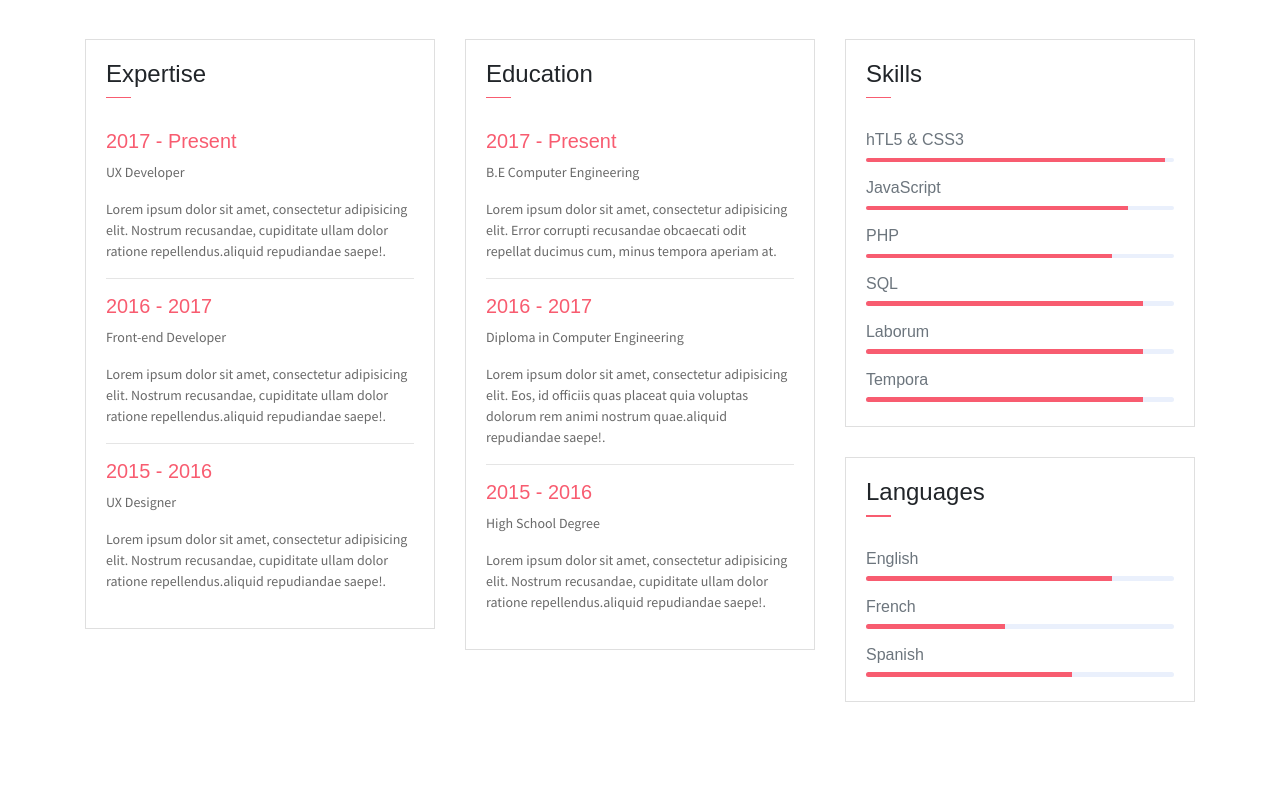
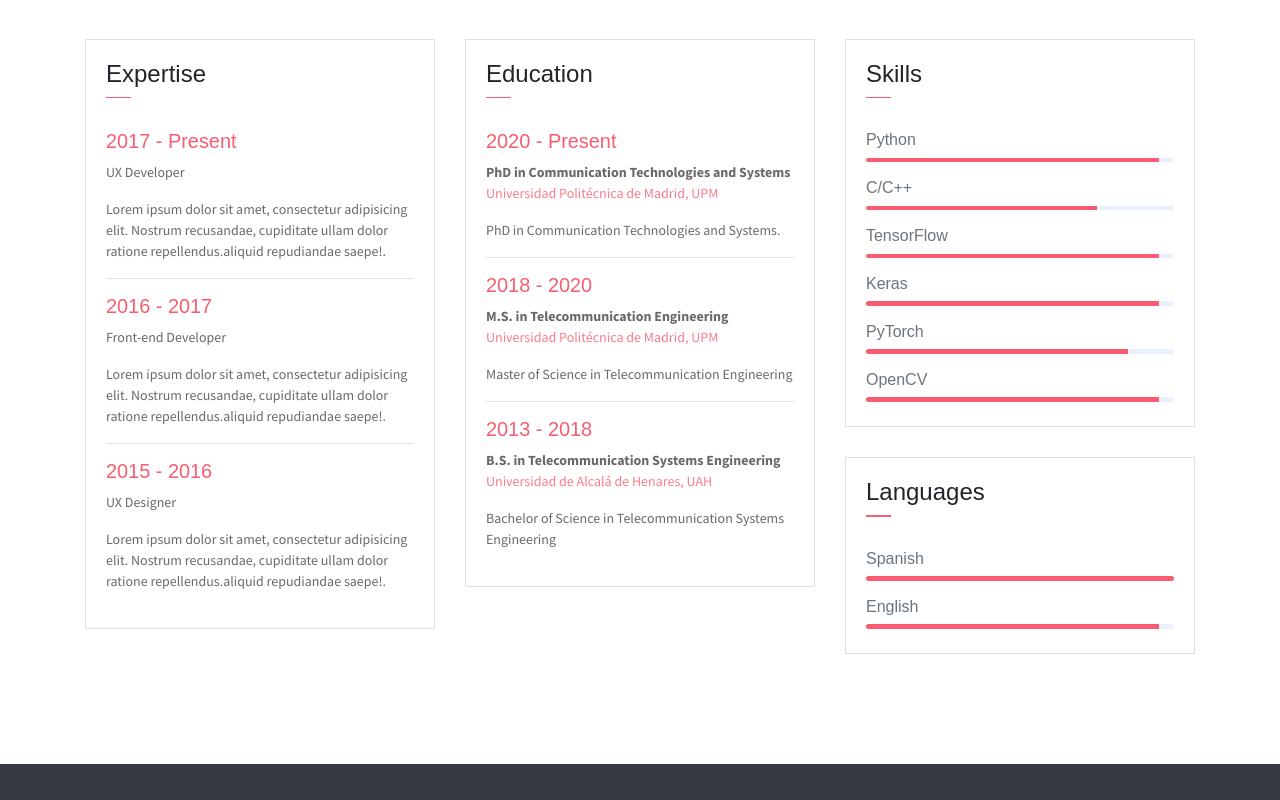
Before and after one commit to MarcosRodrigoT/marcosrodrigot.github.io, a website: page public_html/index.html in a window 1280 px wide. Shown: the part 1300-2100 px from the top of the page. Drawn offline with Linux system fonts and the light colour scheme; some packages are replaced by stand-ins of ours.

Commit message:
make changes

```diff
--- a/public_html/index.html
+++ b/public_html/index.html
@@ -123,7 +123,7 @@
         </div>
     </div>
 
-    <!--Resume Section-->
+    <!-- Resume Section -->
     <section class="section" id="resume">
         <div class="container">
             <h2 class="mb-5"><span class="text-danger">My</span> Resume</h2>
@@ -160,18 +160,17 @@
                             </div>
                         </div>
                         <div class="card-body">
-                            <h6 class="title text-danger">2017 - Present</h6>
-                            <P>B.E Computer Engineering</P>
-                            <P class="subtitle">Lorem ipsum dolor sit amet, consectetur adipisicing elit. Error corrupti recusandae obcaecati odit repellat ducimus cum, minus tempora aperiam at.</P>
+                            <h6 class="title text-danger">2020 - Present</h6>
+                            <P><strong>PhD in Communication Technologies and Systems</strong><br><span class="university">Universidad Politécnica de Madrid, UPM</span></P>
+                            <P class="subtitle">PhD in Communication Technologies and Systems.</P>
                             <hr>
-                            <h6 class="title text-danger">2016 - 2017</h6>
-                            <P>Diploma in Computer Engineering</P>
-                            <P class="subtitle">Lorem ipsum dolor sit amet, consectetur adipisicing elit. Eos, id officiis quas placeat quia voluptas dolorum rem animi nostrum quae.aliquid repudiandae saepe!.</P>
+                            <h6 class="title text-danger">2018 - 2020</h6>
+                            <P><strong>M.S. in Telecommunication Engineering</strong><br><span class="university">Universidad Politécnica de Madrid, UPM</span></P>
+                            <P class="subtitle">Master of Science in Telecommunication Engineering</P>
                             <hr>
-                            <h6 class="title text-danger">2015 - 2016</h6>
-                            <P>High School Degree</P>
-                            <P class="subtitle">Lorem ipsum dolor sit amet, consectetur adipisicing elit. Nostrum recusandae, cupiditate ullam dolor ratione repellendus.aliquid repudiandae saepe!.</P>
-
+                            <h6 class="title text-danger">2013 - 2018</h6>
+                            <P><strong>B.S. in Telecommunication Systems Engineering</strong><br><span class="university">Universidad de Alcalá de Henares, UAH</span></P>
+                            <P class="subtitle">Bachelor of Science in Telecommunication Systems Engineering</P>
                         </div>
                     </div>
                 </div>
@@ -184,29 +183,29 @@
                             </div>
                         </div>
                         <div class="card-body pb-2">
-                           <h6>hTL5 &amp; CSS3</h6>
+                           <h6>Python</h6>
                             <div class="progress mb-3">
-                                <div class="progress-bar bg-danger" role="progressbar" style="width: 97%" aria-valuenow="25" aria-valuemin="0" aria-valuemax="100"></div>
+                                <div class="progress-bar bg-danger" role="progressbar" style="width: 95%" aria-valuenow="25" aria-valuemin="0" aria-valuemax="100"></div>
                             </div>
-                            <h6>JavaScript</h6>
+                            <h6>C/C++</h6>
                             <div class="progress mb-3">
-                                <div class="progress-bar bg-danger" role="progressbar" style="width: 85%" aria-valuenow="25" aria-valuemin="0" aria-valuemax="100"></div>
+                                <div class="progress-bar bg-danger" role="progressbar" style="width: 75%" aria-valuenow="25" aria-valuemin="0" aria-valuemax="100"></div>
                             </div>
-                            <h6>PHP</h6>
+                            <h6>TensorFlow</h6>
                             <div class="progress mb-3">
-                                <div class="progress-bar bg-danger" role="progressbar" style="width: 80%" aria-valuenow="50" aria-valuemin="0" aria-valuemax="100"></div>
+                                <div class="progress-bar bg-danger" role="progressbar" style="width: 95%" aria-valuenow="50" aria-valuemin="0" aria-valuemax="100"></div>
                             </div>
-                            <h6>SQL</h6>
+                            <h6>Keras</h6>
                             <div class="progress mb-3">
-                                <div class="progress-bar bg-danger" role="progressbar" style="width: 90%" aria-valuenow="75" aria-valuemin="0" aria-valuemax="100"></div>
+                                <div class="progress-bar bg-danger" role="progressbar" style="width: 95%" aria-valuenow="75" aria-valuemin="0" aria-valuemax="100"></div>
                             </div>
-                            <h6>Laborum</h6>
+                            <h6>PyTorch</h6>
                             <div class="progress mb-3">
-                                <div class="progress-bar bg-danger" role="progressbar" style="width: 90%" aria-valuenow="75" aria-valuemin="0" aria-valuemax="100"></div>
+                                <div class="progress-bar bg-danger" role="progressbar" style="width: 85%" aria-valuenow="75" aria-valuemin="0" aria-valuemax="100"></div>
                             </div>
-                            <h6>Tempora</h6>
+                            <h6>OpenCV</h6>
                             <div class="progress mb-3">
-                                <div class="progress-bar bg-danger" role="progressbar" style="width: 90%" aria-valuenow="75" aria-valuemin="0" aria-valuemax="100"></div>
+                                <div class="progress-bar bg-danger" role="progressbar" style="width: 95%" aria-valuenow="75" aria-valuemin="0" aria-valuemax="100"></div>
                             </div>
                         </div>
                     </div>
@@ -218,17 +217,13 @@
                             </div>
                         </div>
                         <div class="card-body pb-2">
-                           <h6>English</h6>
+                           <h6>Spanish</h6>
                             <div class="progress mb-3">
-                                <div class="progress-bar bg-danger" role="progressbar" style="width: 80%" aria-valuenow="25" aria-valuemin="0" aria-valuemax="100"></div>
+                                <div class="progress-bar bg-danger" role="progressbar" style="width: 100%" aria-valuenow="25" aria-valuemin="0" aria-valuemax="100"></div>
                             </div>
-                            <h6>French</h6>
+                            <h6>English</h6>
                             <div class="progress mb-3">
-                                <div class="progress-bar bg-danger" role="progressbar" style="width: 45%" aria-valuenow="25" aria-valuemin="0" aria-valuemax="100"></div>
-                            </div>
-                            <h6>Spanish</h6>
-                            <div class="progress mb-3">
-                                <div class="progress-bar bg-danger" role="progressbar" style="width: 67%" aria-valuenow="50" aria-valuemin="0" aria-valuemax="100"></div>
+                                <div class="progress-bar bg-danger" role="progressbar" style="width: 95%" aria-valuenow="25" aria-valuemin="0" aria-valuemax="100"></div>
                             </div>
                         </div>
                     </div>
@@ -236,7 +231,9 @@
             </div>
         </div>
     </section>
+    <!-- End of Resume Section -->
 
+    <!-- Dark Band with Icons Section-->
     <section class="section bg-dark text-center">
         <div class="container">
             <div class="row text-center">
@@ -287,7 +284,9 @@
             </div>
         </div>
     </section>
+    <!-- End of Dark Band with Icons Section-->
 
+    <!-- My Services Section -->
     <section class="section" id="service">
         <div class="container">
             <h2 class="mb-5 pb-4"><span class="text-danger">My</span> Services</h2>
@@ -361,12 +360,16 @@
             </div>
         </div>
     </section>
+    <!-- End of My Services Section -->
+
+    <!-- Dark Band with Hire me button -->
     <section class="section bg-dark py-5">
         <div class="container text-center">
             <h2 class="text-light mb-5 font-weight-normal">I Am Available For FreeLance</h2>
             <button class="btn bg-primary w-lg" >Hire me</button>
         </div>
     </section>
+    <!-- End of Dark Band with Hire me button -->
 
     <!-- Portfolio Section -->
     <section class="section bg-custom-gray" id="portfolio">
@@ -550,11 +553,12 @@
             </div>
         </div>
     </section>
-    <!-- End of portfolio section -->
+    <!-- End of Portfolio Section -->
 
+    <!-- Blog Section -->
     <section class="section" id="blog">
         <div class="container">
-            <h2 class="mb-5">Latest <span class="text-danger">News</span></h2>
+            <h2 class="mb-5"><span class="text-danger">Latest</span> News</h2>
             <div class="row">
                 <div class="blog-card">
                     <div class="img-holder">
@@ -620,9 +624,12 @@
             </div>
         </div>
     </section>
+    <!-- End of Blog Section -->
 
+    <!-- Contact Me Section -->
     <div class="section contact" id="contact">
         <div class="container">
+            <h2 class="mb-5"><span class="text-danger">Contact</span> Me</h2>
             <div class="row">
                 <div class="col-lg-8">
                     <div class="contact-form-card">
@@ -680,6 +687,7 @@
                 </div>
             </div>
     </div>
+    <!-- End of Contact Me Section -->
 
 	<!-- core  -->
     <script src="assets/vendors/jquery/jquery-3.4.1.js"></script>
```
Also changed, not shown: public_html/assets/css/johndoe.css.
